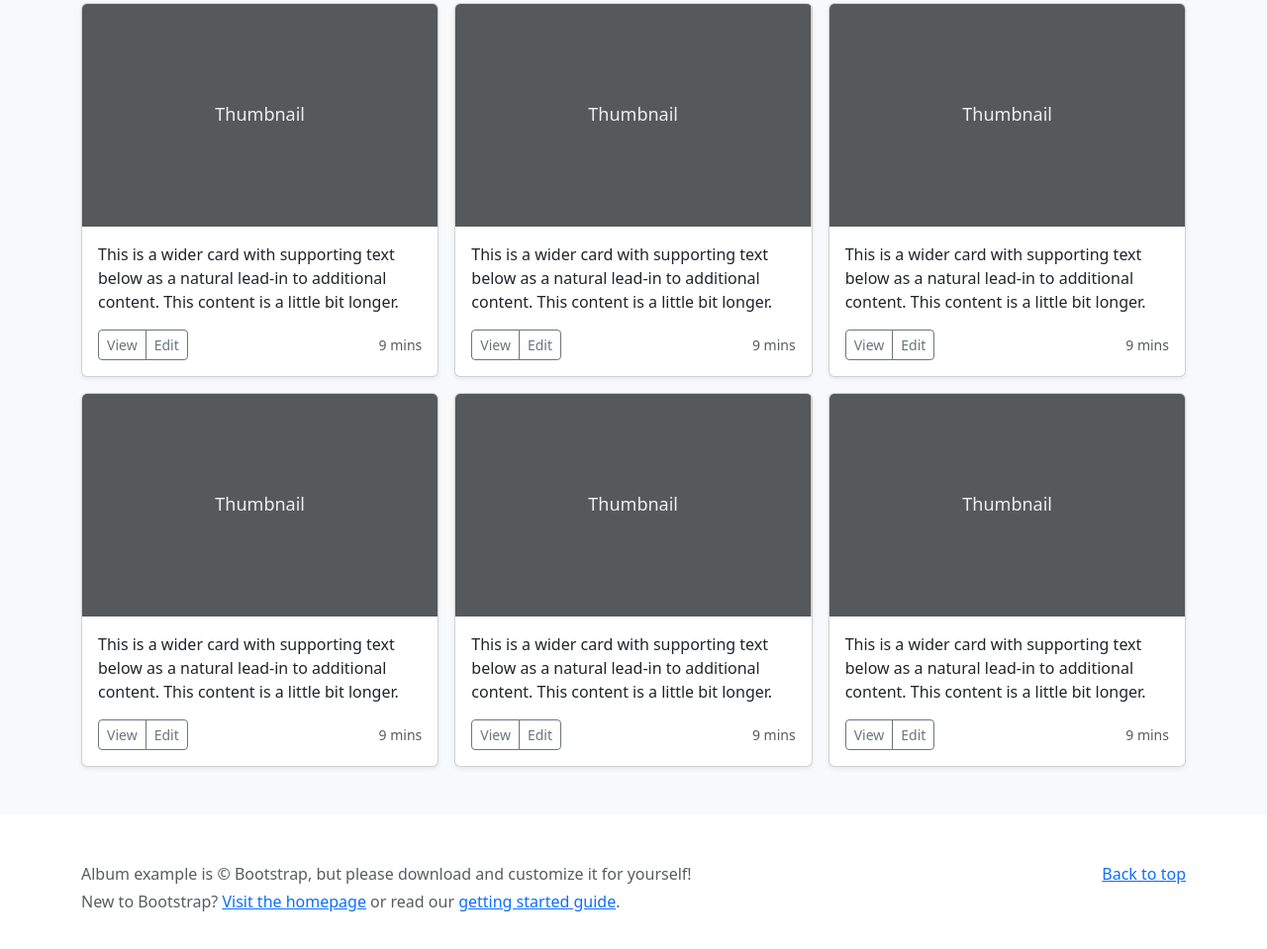
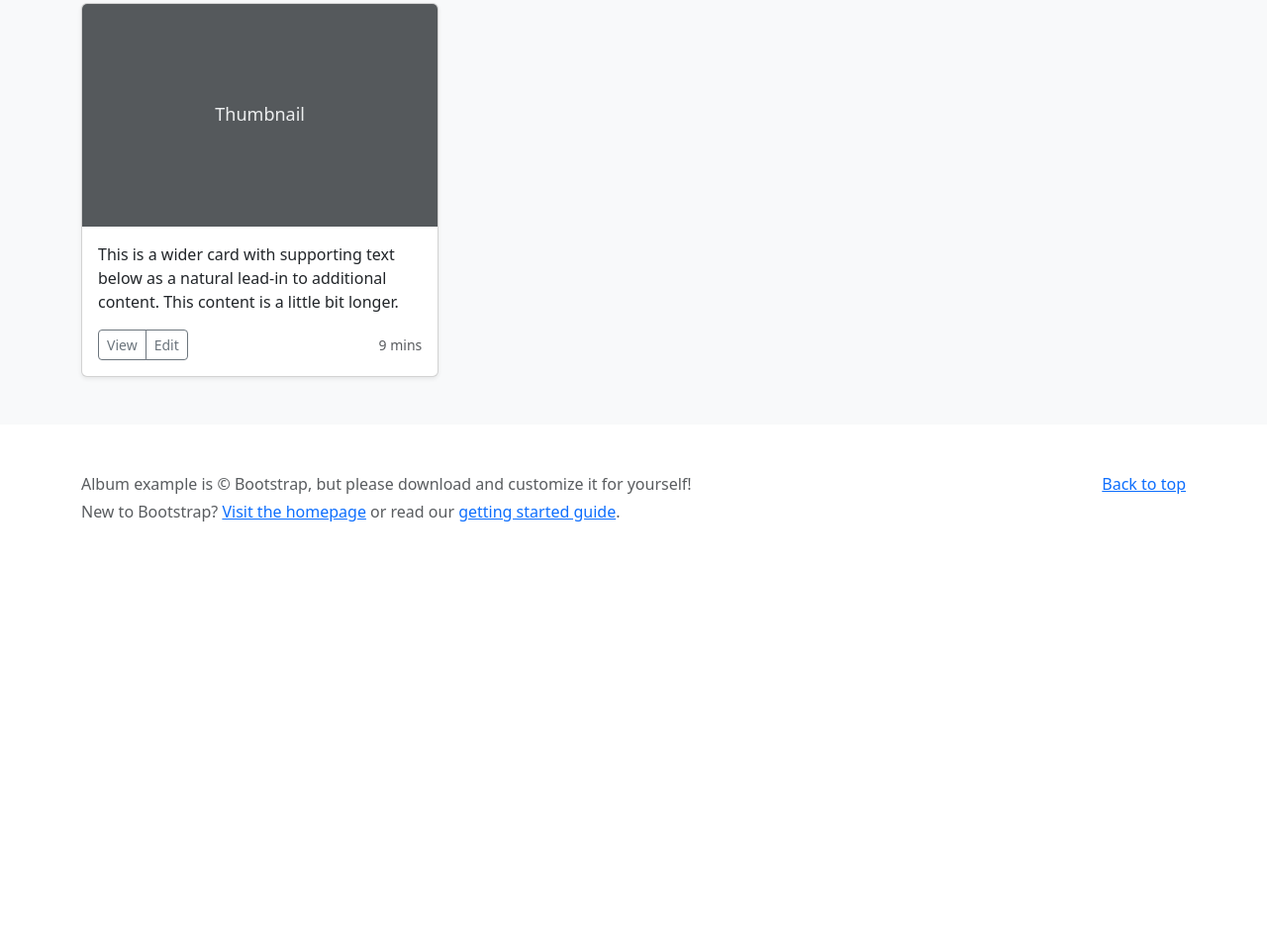
Before and after one commit to DanielVasquez-ROCK/DanielVasquez-ROCK.github.io, a plain HTML site: page index.html in a window 1280 px wide. Shown: the part 919-1878 px from the top of the page at 99% size. After the commit the page ends 1496 px from the top, so only its background shows below. Drawn offline with Linux system fonts and the light colour scheme; files whose address does not match are found by name.

Commit message:
idk what im doing

```diff
--- a/index.html
+++ b/index.html
@@ -247,83 +247,6 @@
             </div>
           </div>
         </div>
-
-        <div class="col">
-          <div class="card shadow-sm">
-            <svg class="bd-placeholder-img card-img-top" width="100%" height="225" xmlns="http://www.w3.org/2000/svg" role="img" aria-label="Placeholder: Thumbnail" preserveAspectRatio="xMidYMid slice" focusable="false"><title>Placeholder</title><rect width="100%" height="100%" fill="#55595c"></rect><text x="50%" y="50%" fill="#eceeef" dy=".3em">Thumbnail</text></svg>
-            <div class="card-body">
-              <p class="card-text">This is a wider card with supporting text below as a natural lead-in to additional content. This content is a little bit longer.</p>
-              <div class="d-flex justify-content-between align-items-center">
-                <div class="btn-group">
-                  <button type="button" class="btn btn-sm btn-outline-secondary">View</button>
-                  <button type="button" class="btn btn-sm btn-outline-secondary">Edit</button>
-                </div>
-                <small class="text-body-secondary">9 mins</small>
-              </div>
-            </div>
-          </div>
-        </div>
-        <div class="col">
-          <div class="card shadow-sm">
-            <svg class="bd-placeholder-img card-img-top" width="100%" height="225" xmlns="http://www.w3.org/2000/svg" role="img" aria-label="Placeholder: Thumbnail" preserveAspectRatio="xMidYMid slice" focusable="false"><title>Placeholder</title><rect width="100%" height="100%" fill="#55595c"></rect><text x="50%" y="50%" fill="#eceeef" dy=".3em">Thumbnail</text></svg>
-            <div class="card-body">
-              <p class="card-text">This is a wider card with supporting text below as a natural lead-in to additional content. This content is a little bit longer.</p>
-              <div class="d-flex justify-content-between align-items-center">
-                <div class="btn-group">
-                  <button type="button" class="btn btn-sm btn-outline-secondary">View</button>
-                  <button type="button" class="btn btn-sm btn-outline-secondary">Edit</button>
-                </div>
-                <small class="text-body-secondary">9 mins</small>
-              </div>
-            </div>
-          </div>
-        </div>
-        <div class="col">
-          <div class="card shadow-sm">
-            <svg class="bd-placeholder-img card-img-top" width="100%" height="225" xmlns="http://www.w3.org/2000/svg" role="img" aria-label="Placeholder: Thumbnail" preserveAspectRatio="xMidYMid slice" focusable="false"><title>Placeholder</title><rect width="100%" height="100%" fill="#55595c"></rect><text x="50%" y="50%" fill="#eceeef" dy=".3em">Thumbnail</text></svg>
-            <div class="card-body">
-              <p class="card-text">This is a wider card with supporting text below as a natural lead-in to additional content. This content is a little bit longer.</p>
-              <div class="d-flex justify-content-between align-items-center">
-                <div class="btn-group">
-                  <button type="button" class="btn btn-sm btn-outline-secondary">View</button>
-                  <button type="button" class="btn btn-sm btn-outline-secondary">Edit</button>
-                </div>
-                <small class="text-body-secondary">9 mins</small>
-              </div>
-            </div>
-          </div>
-        </div>
-
-        <div class="col">
-          <div class="card shadow-sm">
-            <svg class="bd-placeholder-img card-img-top" width="100%" height="225" xmlns="http://www.w3.org/2000/svg" role="img" aria-label="Placeholder: Thumbnail" preserveAspectRatio="xMidYMid slice" focusable="false"><title>Placeholder</title><rect width="100%" height="100%" fill="#55595c"></rect><text x="50%" y="50%" fill="#eceeef" dy=".3em">Thumbnail</text></svg>
-            <div class="card-body">
-              <p class="card-text">This is a wider card with supporting text below as a natural lead-in to additional content. This content is a little bit longer.</p>
-              <div class="d-flex justify-content-between align-items-center">
-                <div class="btn-group">
-                  <button type="button" class="btn btn-sm btn-outline-secondary">View</button>
-                  <button type="button" class="btn btn-sm btn-outline-secondary">Edit</button>
-                </div>
-                <small class="text-body-secondary">9 mins</small>
-              </div>
-            </div>
-          </div>
-        </div>
-        <div class="col">
-          <div class="card shadow-sm">
-            <svg class="bd-placeholder-img card-img-top" width="100%" height="225" xmlns="http://www.w3.org/2000/svg" role="img" aria-label="Placeholder: Thumbnail" preserveAspectRatio="xMidYMid slice" focusable="false"><title>Placeholder</title><rect width="100%" height="100%" fill="#55595c"></rect><text x="50%" y="50%" fill="#eceeef" dy=".3em">Thumbnail</text></svg>
-            <div class="card-body">
-              <p class="card-text">This is a wider card with supporting text below as a natural lead-in to additional content. This content is a little bit longer.</p>
-              <div class="d-flex justify-content-between align-items-center">
-                <div class="btn-group">
-                  <button type="button" class="btn btn-sm btn-outline-secondary">View</button>
-                  <button type="button" class="btn btn-sm btn-outline-secondary">Edit</button>
-                </div>
-                <small class="text-body-secondary">9 mins</small>
-              </div>
-            </div>
-          </div>
-        </div>
         <div class="col">
           <div class="card shadow-sm">
             <svg class="bd-placeholder-img card-img-top" width="100%" height="225" xmlns="http://www.w3.org/2000/svg" role="img" aria-label="Placeholder: Thumbnail" preserveAspectRatio="xMidYMid slice" focusable="false"><title>Placeholder</title><rect width="100%" height="100%" fill="#55595c"></rect><text x="50%" y="50%" fill="#eceeef" dy=".3em">Thumbnail</text></svg>
```
